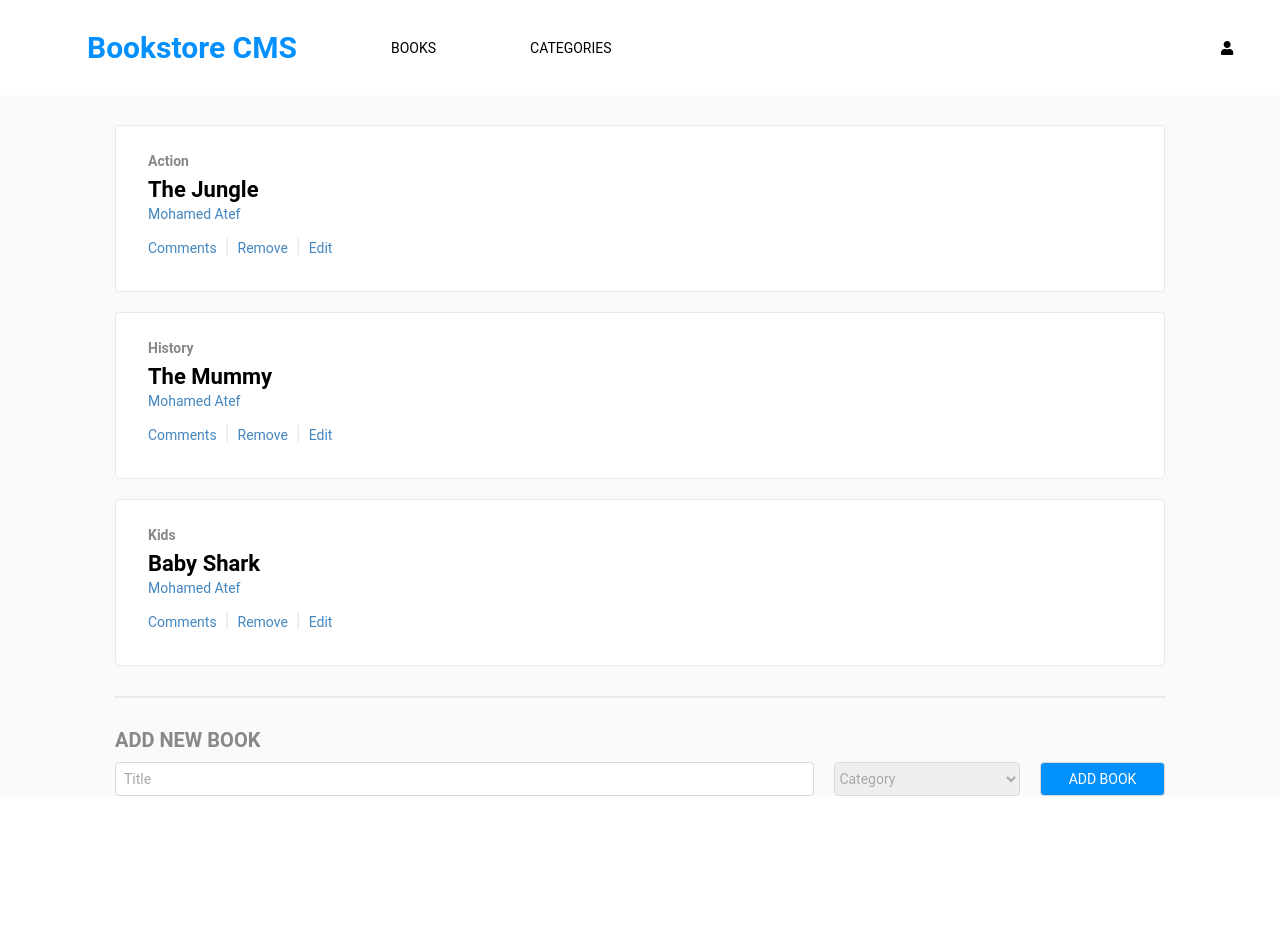
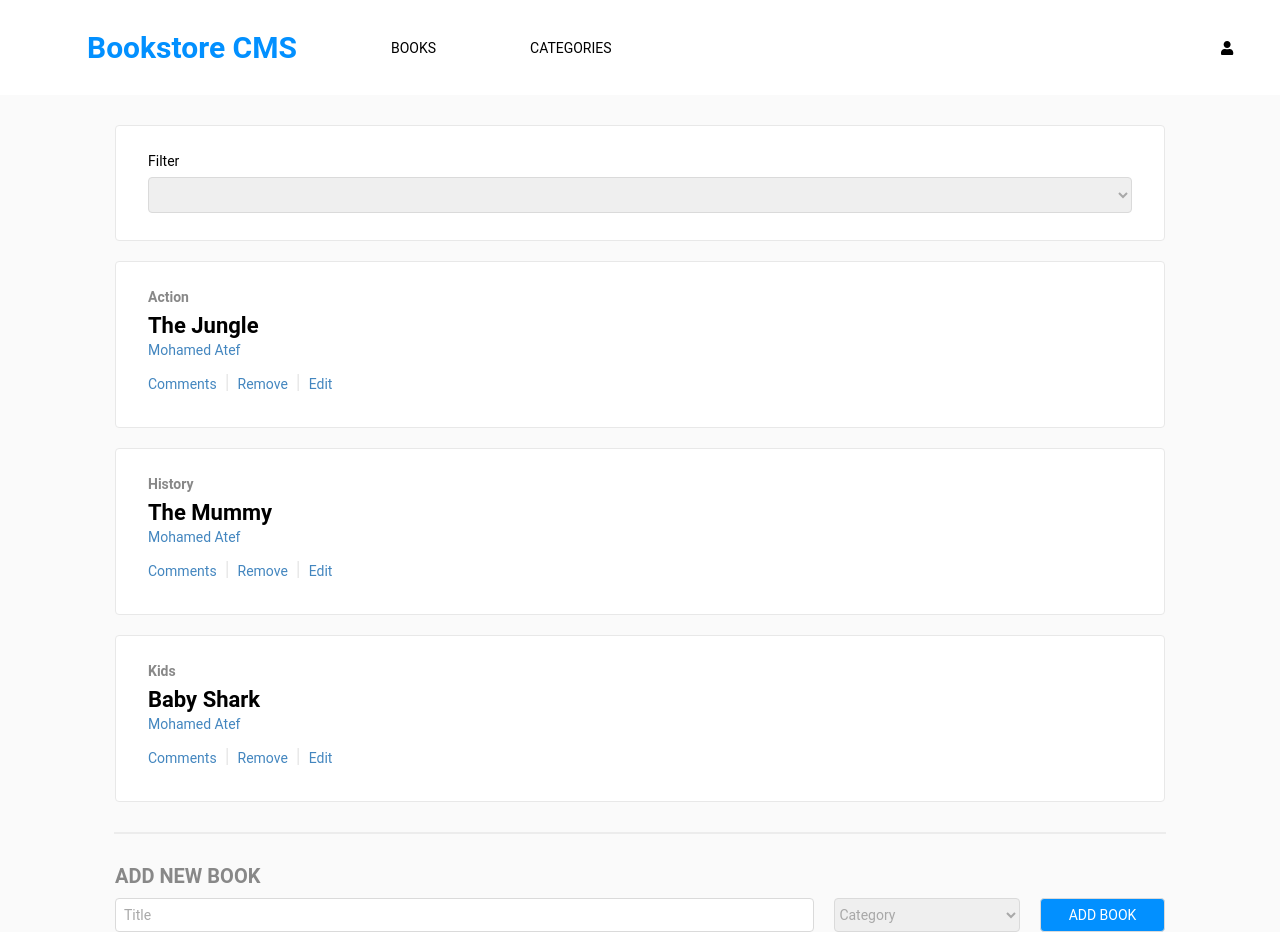
Before and after one commit to Mohamed-js/Book-Store, a React (Create React App) app: page / in a window 1280 px wide. Before the commit the page ends 806 px from the top, so only its background shows below. Built offline with nearby package versions, Linux system fonts and the light colour scheme.

Commit message:
Make filter component

```diff
--- a/src/actions/index.js
+++ b/src/actions/index.js
@@ -8,9 +8,9 @@ const REMOVE_BOOK = (bookid) => ({
   bid: bookid,
 });
 
-const FILTER_BOOK = (filter) => ({
-  type: 'FILTER_BOOK',
-  payload: filter,
+const CHANGE_FILTER = (filter) => ({
+  type: 'CHANGE_FILTER',
+  category: filter,
 });
 
-export { CREATE_BOOK, REMOVE_BOOK, FILTER_BOOK };
+export { CREATE_BOOK, REMOVE_BOOK, CHANGE_FILTER };
--- a/src/assets/stylesheets/app.css
+++ b/src/assets/stylesheets/app.css
@@ -142,3 +142,11 @@ hr.form {
   margin: 30px auto;
   border: rgb(236, 236, 236) 1px solid;
 }
+
+.row select {
+  width: 100%;
+  border: rgb(218, 218, 218) solid 1px;
+  border-radius: 4px;
+  padding: 8px;
+  margin-top: 8px;
+}
--- /dev/null
+++ b/src/components/CategoryFilter.js
@@ -0,0 +1,41 @@
+import React from 'react';
+import PropTypes from 'prop-types';
+
+const CategoryFilter = (props) => {
+  const { handleChange } = props;
+  const options = [
+    '',
+    'All',
+    'Action',
+    'Biography',
+    'History',
+    'Horror',
+    'Kids',
+    'Learning',
+    'Sci-Fi',
+  ];
+  return (
+    <div className="book row">
+      <label htmlFor="category">
+        Filter
+        <select id="category" name="category" onChange={handleChange}>
+          {options.map((option) => (
+            <option key={Math.random()} value={option}>
+              {option}
+            </option>
+          ))}
+        </select>
+      </label>
+    </div>
+  );
+};
+
+export default CategoryFilter;
+
+CategoryFilter.propTypes = {
+  handleChange: PropTypes.func,
+};
+
+CategoryFilter.defaultProps = {
+  handleChange: () => 0,
+};
--- a/src/containers/BooksForm.js
+++ b/src/containers/BooksForm.js
@@ -32,6 +32,7 @@ const BooksForm = () => {
   };
 
   const options = [
+    'Category',
     'Action',
     'Biography',
     'History',
@@ -52,8 +53,6 @@ const BooksForm = () => {
           required
         />
         <select name="category" onChange={handleChange} required>
-          <option value="" disabled selected>Category</option>
-
           {options.map((option) => (
             <option key={Math.random()} value={option}>
               {option}
--- a/src/containers/BooksList.js
+++ b/src/containers/BooksList.js
@@ -1,19 +1,33 @@
 import React from 'react';
 import { useDispatch, useSelector } from 'react-redux';
-import { REMOVE_BOOK } from '../actions';
+import { CHANGE_FILTER, REMOVE_BOOK } from '../actions';
 import Book from '../components/Book';
+import CategoryFilter from '../components/CategoryFilter';
 
 const BooksList = () => {
   const dispatch = useDispatch();
+  const filter = useSelector((state) => state.filter);
   const { books } = useSelector((state) => state);
+  let booksToView;
+
+  if (filter !== 'All') {
+    booksToView = books.filter((book) => book.category === filter);
+  } else {
+    booksToView = books;
+  }
 
   const handleClick = (e) => {
     dispatch(REMOVE_BOOK(e.target.value));
   };
 
+  const handleChange = (e) => {
+    dispatch(CHANGE_FILTER(e.target.value));
+  };
+
   return (
     <div className="books">
-      {books.map((book) => (
+      <CategoryFilter handleChange={handleChange} />
+      {booksToView.map((book) => (
         <Book
           key={book.id}
           id={book.id}
--- /dev/null
+++ b/src/reducers/filter.js
@@ -0,0 +1,11 @@
+const filterReducer = (state = 'All', action) => {
+  switch (action.type) {
+    case 'CHANGE_FILTER':
+      return action.category;
+
+    default:
+      return state;
+  }
+};
+
+export default filterReducer;
--- a/src/reducers/index.js
+++ b/src/reducers/index.js
@@ -1,8 +1,10 @@
 import { combineReducers } from 'redux';
 import booksReducer from './books';
+import filterReducer from './filter';
 
 const reducer = combineReducers({
   books: booksReducer,
+  filter: filterReducer,
 });
 
 export default reducer;
```
